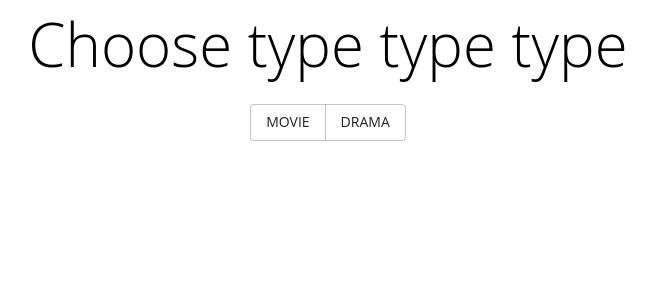
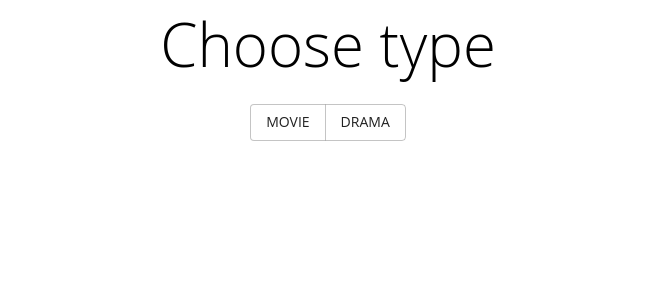
Before and after one commit to keigotoyoshima/English-Script-Devided-App, a React app in the folder english_script_devided_app/frontend/: page / in a window 1280 px wide. Shown: the top 300 px of the page, without its empty margins (312-968 px from the left). Built offline with nearby package versions, Linux system fonts and the light colour scheme; the HTML template or start-up script is replaced by a standard one.

Commit message:
title 修正

```diff
--- a/english_script_devided_app/frontend/src/components/pages/HomePage.js
+++ b/english_script_devided_app/frontend/src/components/pages/HomePage.js
@@ -34,7 +34,7 @@ export default class HomePage extends Component {
         <Grid item xs={12}>
           <Typography
           variant="h2" compact="h3">
-            Choose type type type
+            Choose type
           </Typography>
         </Grid>
         <Grid item xs={12} >
```
